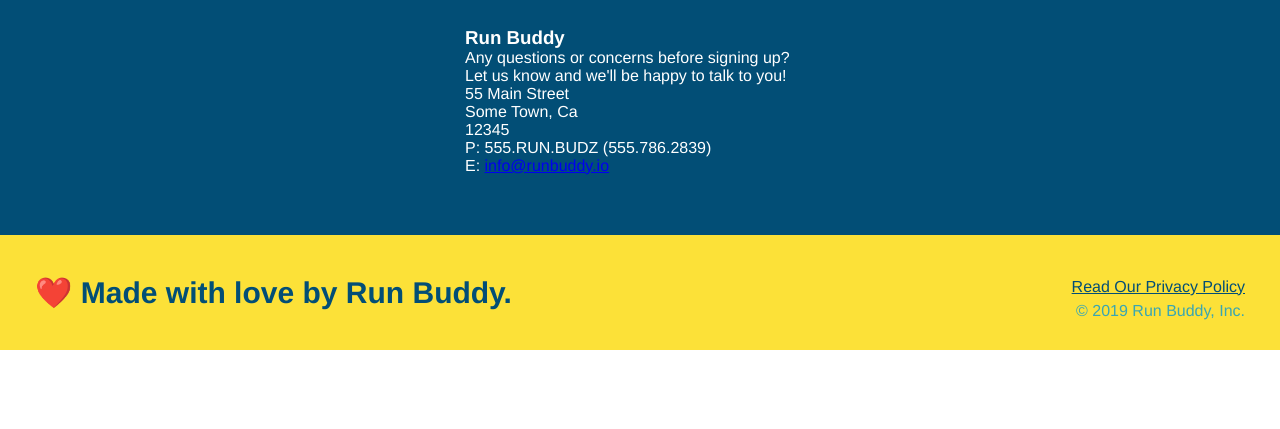
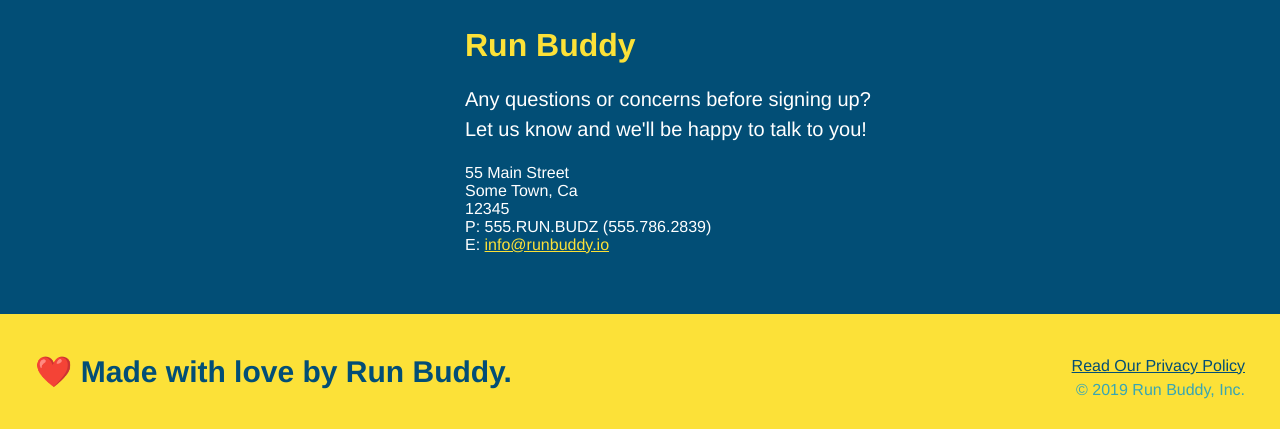
Before and after one commit to Noahallen6/run-buddy, a plain HTML site: page index.html in a window 1280 px wide. Shown: the part 4402-4831 px from the top of the page. Before the commit the page ends 4752 px from the top, so only its background shows below. Drawn offline with Linux system fonts and the light colour scheme.

Commit message:
meet the trainers section

```diff
--- a/assets/css/Style.css
+++ b/assets/css/Style.css
@@ -252,3 +252,20 @@ section{
     margin: 30px 0 0 60px;
     color:white;
 }
+
+.contact h3 {
+    color: #fce138;
+    font-size: 32px;
+}
+
+.contact p,
+.contact address {
+    margin: 20px 0;
+    line-height: 1.5;
+    font-size: 20px;
+    font-style: normal;
+}
+
+.contact a {
+    color: #fce138;
+}
```
